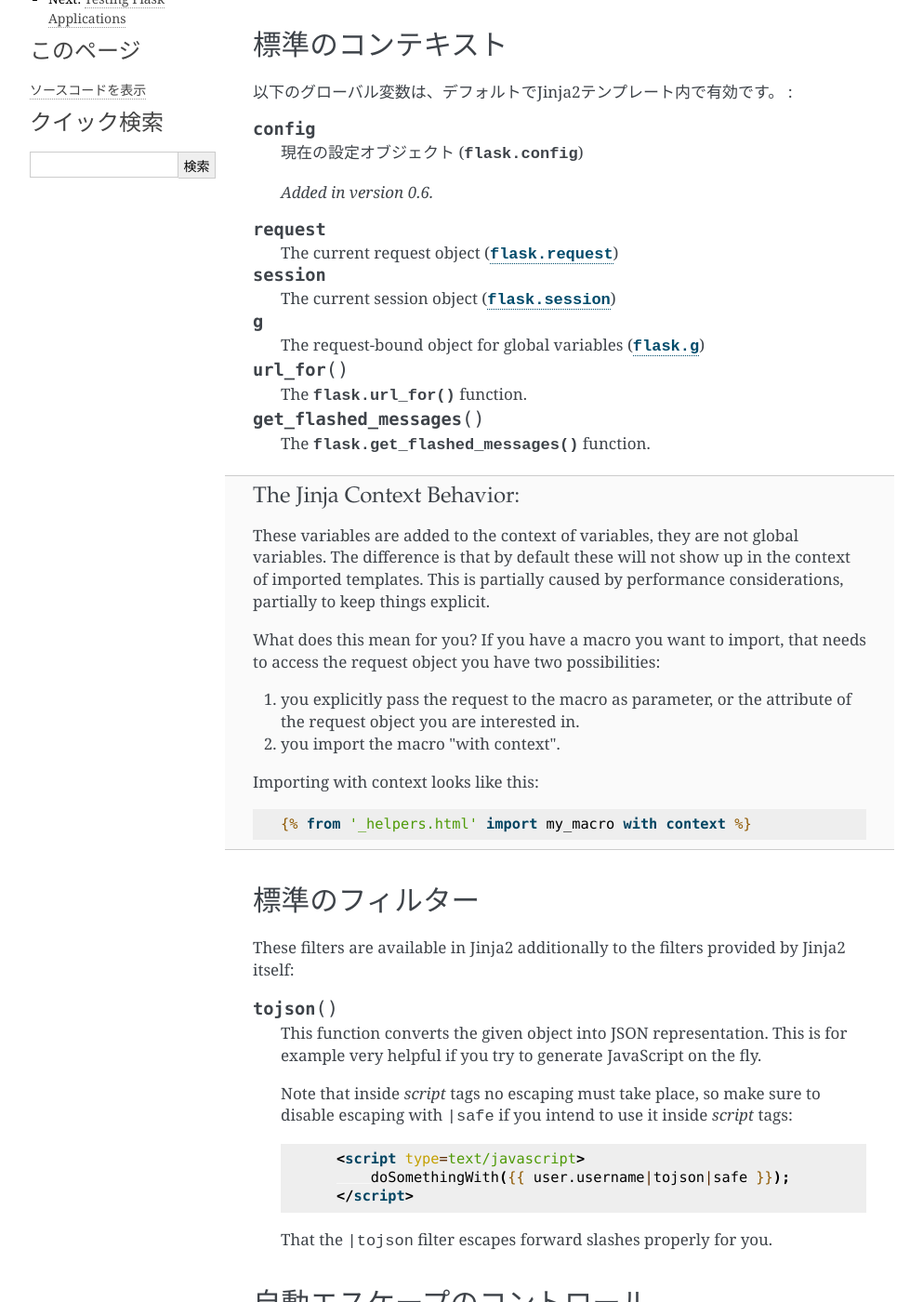
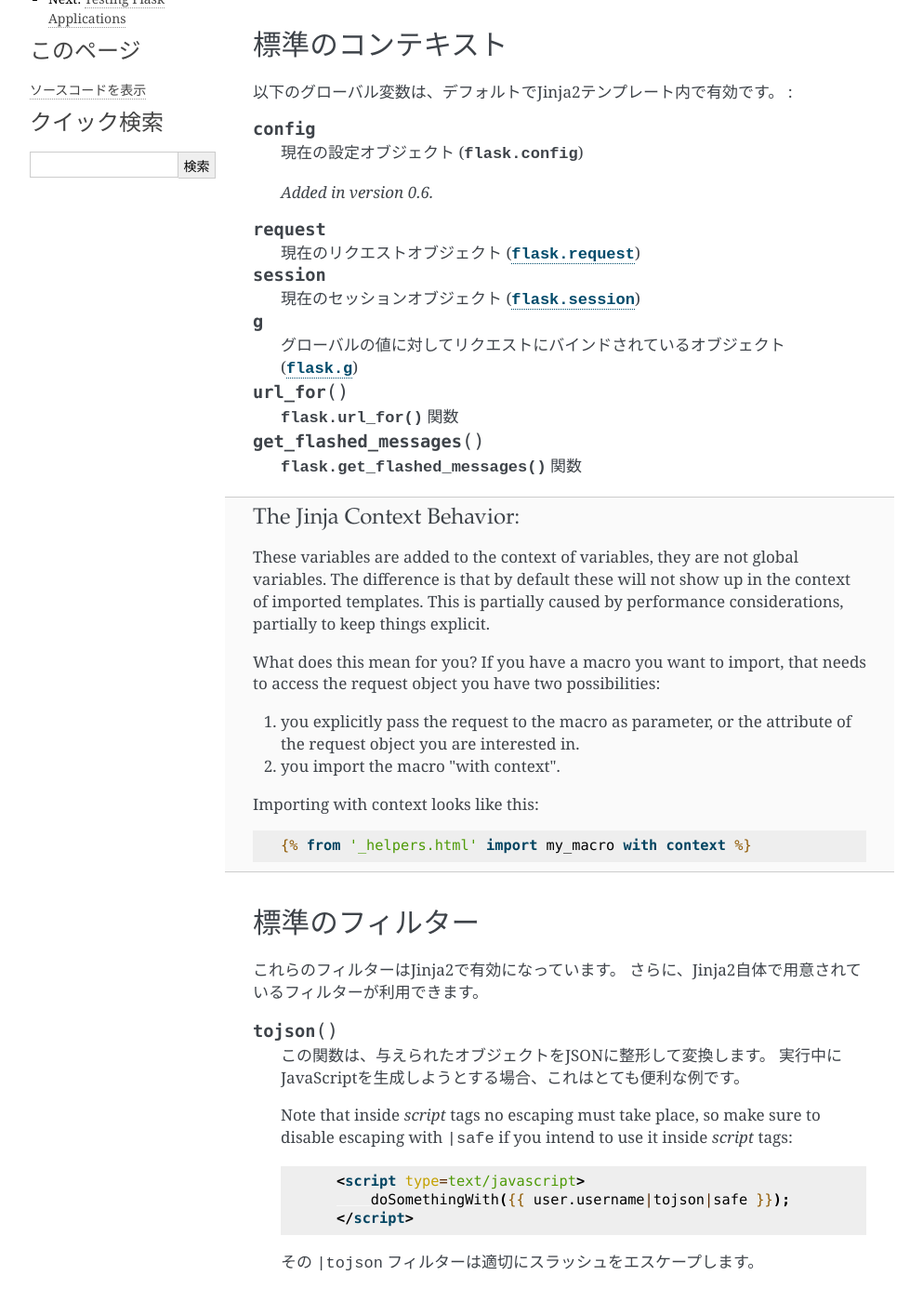
Before and after one commit to tokuda109/flask-docs-ja, a Sphinx documentation site: the page built from docs/templating.rst, in a window 1280 px wide and 1400 px high, scrolled down 579 px. Shown: the whole window at 93% size, without its empty margins (148-1141 px from the left). Built offline with Sphinx 7.4.7, drawn with Linux system fonts in a browser that asks for light colours; pages that are not in the unit, such as notebooks, are missing from menus.

Commit message:
Translated templating

```diff
--- a/docs/templating.rst
+++ b/docs/templating.rst
@@ -73,27 +73,37 @@
 .. data:: request
    :noindex:
 
-   The current request object (:class:`flask.request`)
+   .. The current request object (:class:`flask.request`)
+
+   現在のリクエストオブジェクト (:class:`flask.request`)
 
 .. data:: session
    :noindex:
 
-   The current session object (:class:`flask.session`)
+   .. The current session object (:class:`flask.session`)
+
+   現在のセッションオブジェクト (:class:`flask.session`)
 
 .. data:: g
    :noindex:
 
-   The request-bound object for global variables (:data:`flask.g`)
+   .. The request-bound object for global variables (:data:`flask.g`)
+
+   グローバルの値に対してリクエストにバインドされているオブジェクト (:data:`flask.g`)
 
 .. function:: url_for
    :noindex:
 
-   The :func:`flask.url_for` function.
+   .. The :func:`flask.url_for` function.
+
+   :func:`flask.url_for` 関数
 
 .. function:: get_flashed_messages
    :noindex:
 
-   The :func:`flask.get_flashed_messages` function.
+   .. The :func:`flask.get_flashed_messages` function.
+
+   :func:`flask.get_flashed_messages` 関数
 
 .. admonition:: The Jinja Context Behavior
 
@@ -121,15 +131,21 @@
 標準のフィルター
 -------------------
 
-These filters are available in Jinja2 additionally to the filters provided
-by Jinja2 itself:
+.. These filters are available in Jinja2 additionally to the filters provided
+   by Jinja2 itself:
+
+これらのフィルターはJinja2で有効になっています。
+さらに、Jinja2自体で用意されているフィルターが利用できます。
 
 .. function:: tojson
    :noindex:
 
-   This function converts the given object into JSON representation.  This
-   is for example very helpful if you try to generate JavaScript on the
-   fly.
+   .. This function converts the given object into JSON representation.  This
+      is for example very helpful if you try to generate JavaScript on the
+      fly.
+
+   この関数は、与えられたオブジェクトをJSONに整形して変換します。
+   実行中にJavaScriptを生成しようとする場合、これはとても便利な例です。
 
    Note that inside `script` tags no escaping must take place, so make
    sure to disable escaping with ``|safe`` if you intend to use it inside
@@ -141,7 +157,9 @@
            doSomethingWith({{ user.username|tojson|safe }});
        </script>
 
-   That the ``|tojson`` filter escapes forward slashes properly for you.
+   .. That the ``|tojson`` filter escapes forward slashes properly for you.
+
+   その ``|tojson`` フィルターは適切にスラッシュをエスケープします。
 
 .. Controlling Autoescaping
    ------------------------
```
